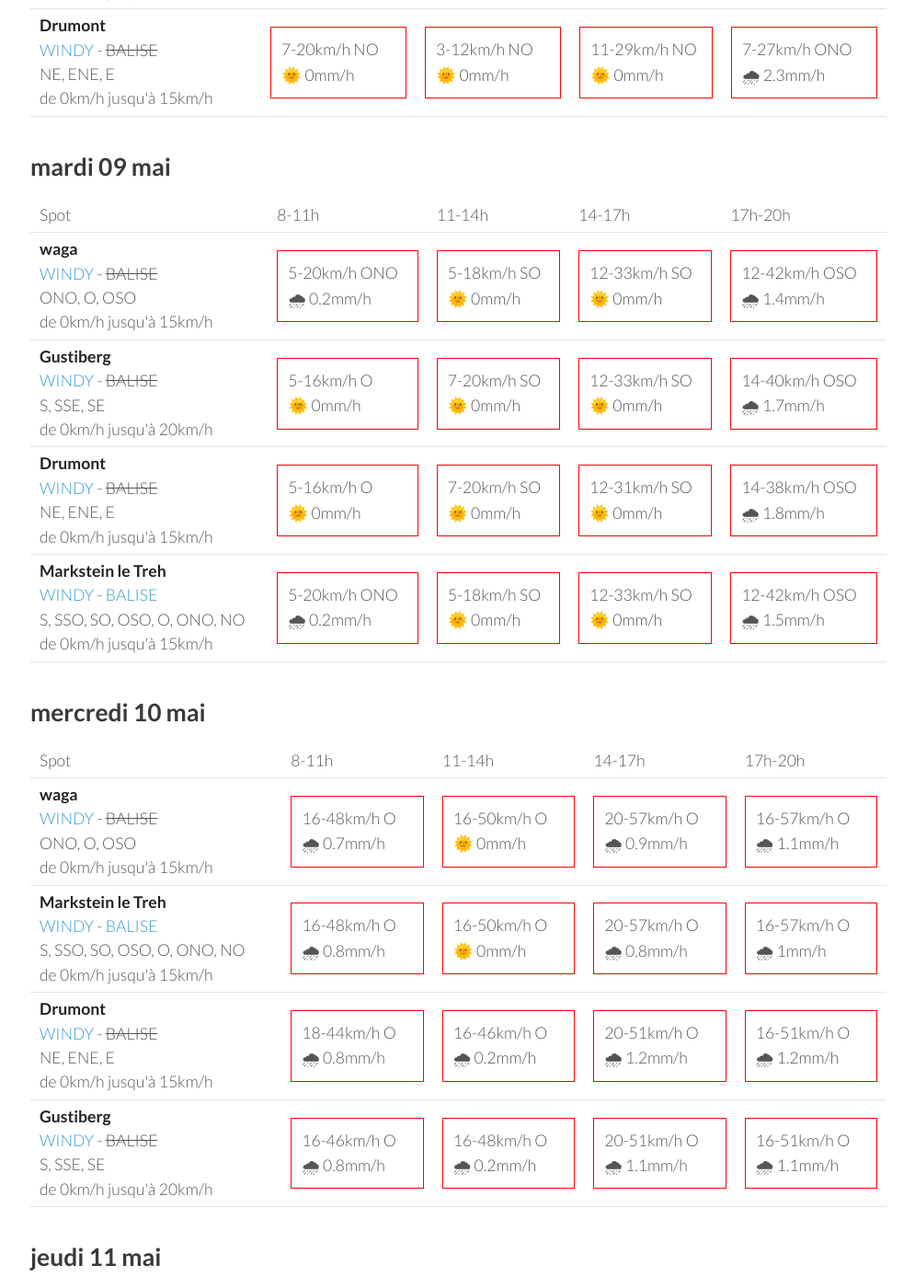
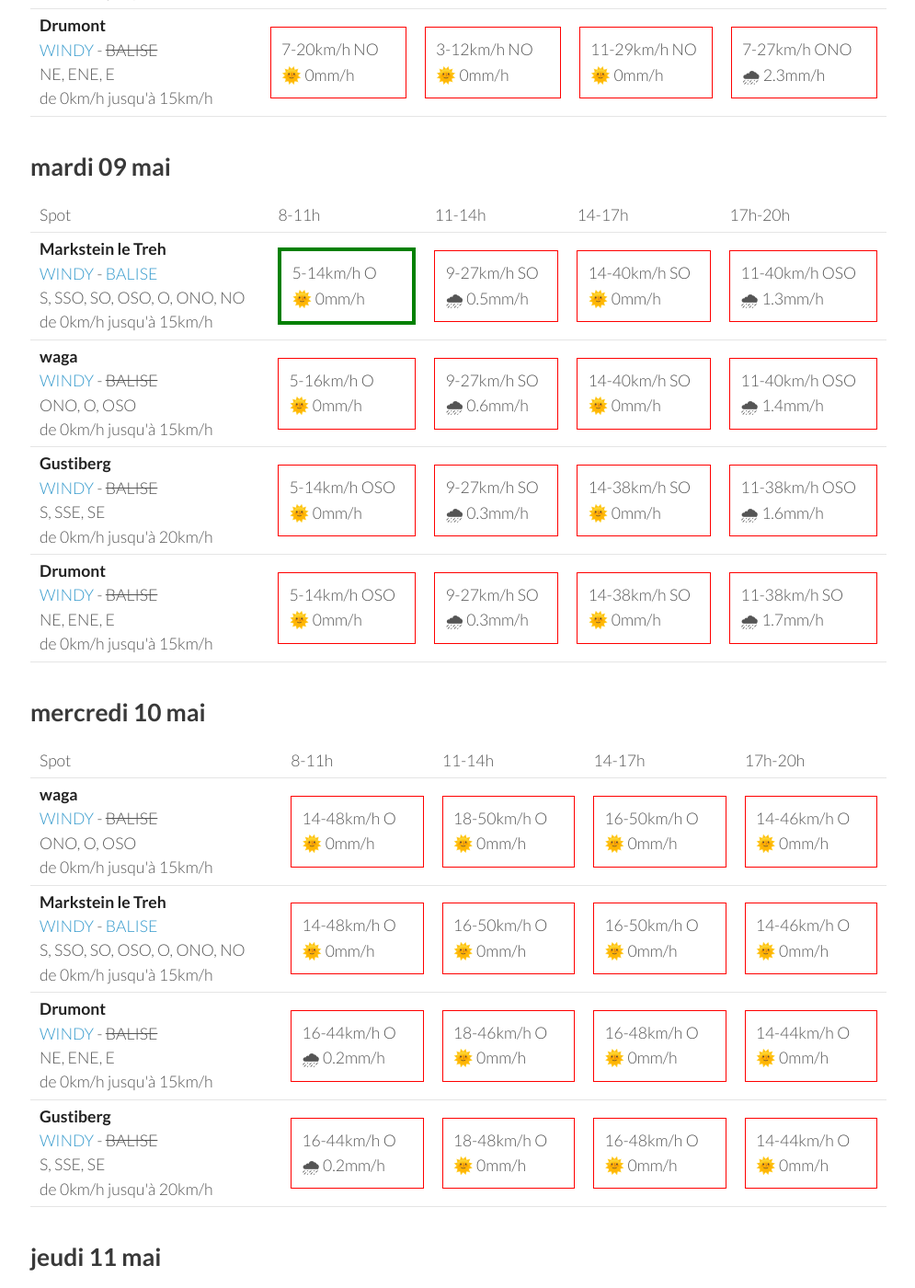
Before and after one commit to parapente-dans-le-nord/parapente-dans-le-nord.github.io, a Jekyll site: the page built from vosges.markdown, in a window 1280 px wide and 1400 px high, scrolled down 1299 px. Shown: the whole window at 92% size, without its empty margins (25-1020 px from the left). Built offline with Jekyll 4.4.1, drawn with Linux system fonts in a browser that asks for light colours; some of the changed text lies outside the part shown.

Commit message:
update index.markdown

```diff
--- a/vosges.markdown
+++ b/vosges.markdown
@@ -130,42 +130,42 @@ page mise à jour le dimanche 07 mai 13:16
       <td>17h-20h</td>
     </tr>
 <tr>
+        <td><strong>Markstein le Treh</strong><br><a href="https://windy.com/47.926/7.012?47.505,7.012,8,m:eY1agmQ">WINDY</a> - <span class=""><a href="http://www.balisemeteo.com/balise.php?idBalise=136">BALISE</a> </span><br> <span class="vent-favorable">S, SSO, SO, OSO, O, ONO, NO</span><br><span class="force-vent">de 0km/h jusqu'à 15km/h</span> </td>
+
+            <td><div class="flyable"><p>5-14km/h O</p><p>🌞 0mm/h</p></div></td>
+            <td><div class="not-flyable"><p>9-27km/h SO</p><p>🌧 0.5mm/h</p></div></td>
+            <td><div class="not-flyable"><p>14-40km/h SO</p><p>🌞 0mm/h</p></div></td>
+            <td><div class="not-flyable"><p>11-40km/h OSO</p><p>🌧 1.3mm/h</p></div></td>
+
+
+    </tr>
+<tr>
         <td><strong>waga</strong><br><a href="https://windy.com/47.903/6.996?47.900,6.983,15">WINDY</a> - <span class="no-balise"> BALISE </span><br> <span class="vent-favorable">ONO, O, OSO</span><br><span class="force-vent">de 0km/h jusqu'à 15km/h</span> </td>
 
-            <td><div class="not-flyable"><p>5-20km/h ONO</p><p>🌧 0.2mm/h</p></div></td>
-            <td><div class="not-flyable"><p>5-18km/h SO</p><p>🌞 0mm/h</p></div></td>
-            <td><div class="not-flyable"><p>12-33km/h SO</p><p>🌞 0mm/h</p></div></td>
-            <td><div class="not-flyable"><p>12-42km/h OSO</p><p>🌧 1.4mm/h</p></div></td>
+            <td><div class="not-flyable"><p>5-16km/h O</p><p>🌞 0mm/h</p></div></td>
+            <td><div class="not-flyable"><p>9-27km/h SO</p><p>🌧 0.6mm/h</p></div></td>
+            <td><div class="not-flyable"><p>14-40km/h SO</p><p>🌞 0mm/h</p></div></td>
+            <td><div class="not-flyable"><p>11-40km/h OSO</p><p>🌧 1.4mm/h</p></div></td>
 
 
     </tr>
 <tr>
         <td><strong>Gustiberg</strong><br><a href="https://windy.com/47.894/6.934?47.891,6.934,15,m:eYYagmI">WINDY</a> - <span class="no-balise"> BALISE </span><br> <span class="vent-favorable">S, SSE, SE</span><br><span class="force-vent">de 0km/h jusqu'à 20km/h</span> </td>
 
-            <td><div class="not-flyable"><p>5-16km/h O</p><p>🌞 0mm/h</p></div></td>
-            <td><div class="not-flyable"><p>7-20km/h SO</p><p>🌞 0mm/h</p></div></td>
-            <td><div class="not-flyable"><p>12-33km/h SO</p><p>🌞 0mm/h</p></div></td>
-            <td><div class="not-flyable"><p>14-40km/h OSO</p><p>🌧 1.7mm/h</p></div></td>
+            <td><div class="not-flyable"><p>5-14km/h OSO</p><p>🌞 0mm/h</p></div></td>
+            <td><div class="not-flyable"><p>9-27km/h SO</p><p>🌧 0.3mm/h</p></div></td>
+            <td><div class="not-flyable"><p>14-38km/h SO</p><p>🌞 0mm/h</p></div></td>
+            <td><div class="not-flyable"><p>11-38km/h OSO</p><p>🌧 1.6mm/h</p></div></td>
 
 
     </tr>
 <tr>
         <td><strong>Drumont</strong><br><a href="https://windy.com/47.898/6.919?47.687,6.919,9,m:eYYagmG">WINDY</a> - <span class="no-balise"> BALISE </span><br> <span class="vent-favorable">NE, ENE, E</span><br><span class="force-vent">de 0km/h jusqu'à 15km/h</span> </td>
 
-            <td><div class="not-flyable"><p>5-16km/h O</p><p>🌞 0mm/h</p></div></td>
-            <td><div class="not-flyable"><p>7-20km/h SO</p><p>🌞 0mm/h</p></div></td>
-            <td><div class="not-flyable"><p>12-31km/h SO</p><p>🌞 0mm/h</p></div></td>
-            <td><div class="not-flyable"><p>14-38km/h OSO</p><p>🌧 1.8mm/h</p></div></td>
-
-
-    </tr>
-<tr>
-        <td><strong>Markstein le Treh</strong><br><a href="https://windy.com/47.926/7.012?47.505,7.012,8,m:eY1agmQ">WINDY</a> - <span class=""><a href="http://www.balisemeteo.com/balise.php?idBalise=136">BALISE</a> </span><br> <span class="vent-favorable">S, SSO, SO, OSO, O, ONO, NO</span><br><span class="force-vent">de 0km/h jusqu'à 15km/h</span> </td>
-
-            <td><div class="not-flyable"><p>5-20km/h ONO</p><p>🌧 0.2mm/h</p></div></td>
-            <td><div class="not-flyable"><p>5-18km/h SO</p><p>🌞 0mm/h</p></div></td>
-            <td><div class="not-flyable"><p>12-33km/h SO</p><p>🌞 0mm/h</p></div></td>
-            <td><div class="not-flyable"><p>12-42km/h OSO</p><p>🌧 1.5mm/h</p></div></td>
+            <td><div class="not-flyable"><p>5-14km/h OSO</p><p>🌞 0mm/h</p></div></td>
+            <td><div class="not-flyable"><p>9-27km/h SO</p><p>🌧 0.3mm/h</p></div></td>
+            <td><div class="not-flyable"><p>14-38km/h SO</p><p>🌞 0mm/h</p></div></td>
+            <td><div class="not-flyable"><p>11-38km/h SO</p><p>🌧 1.7mm/h</p></div></td>
 
 
     </tr>
@@ -188,40 +188,40 @@ page mise à jour le dimanche 07 mai 13:16
 <tr>
         <td><strong>waga</strong><br><a href="https://windy.com/47.903/6.996?47.900,6.983,15">WINDY</a> - <span class="no-balise"> BALISE </span><br> <span class="vent-favorable">ONO, O, OSO</span><br><span class="force-vent">de 0km/h jusqu'à 15km/h</span> </td>
 
-            <td><div class="not-flyable"><p>16-48km/h O</p><p>🌧 0.7mm/h</p></div></td>
+            <td><div class="not-flyable"><p>14-48km/h O</p><p>🌞 0mm/h</p></div></td>
+            <td><div class="not-flyable"><p>18-50km/h O</p><p>🌞 0mm/h</p></div></td>
             <td><div class="not-flyable"><p>16-50km/h O</p><p>🌞 0mm/h</p></div></td>
-            <td><div class="not-flyable"><p>20-57km/h O</p><p>🌧 0.9mm/h</p></div></td>
-            <td><div class="not-flyable"><p>16-57km/h O</p><p>🌧 1.1mm/h</p></div></td>
+            <td><div class="not-flyable"><p>14-46km/h O</p><p>🌞 0mm/h</p></div></td>
 
 
     </tr>
 <tr>
         <td><strong>Markstein le Treh</strong><br><a href="https://windy.com/47.926/7.012?47.505,7.012,8,m:eY1agmQ">WINDY</a> - <span class=""><a href="http://www.balisemeteo.com/balise.php?idBalise=136">BALISE</a> </span><br> <span class="vent-favorable">S, SSO, SO, OSO, O, ONO, NO</span><br><span class="force-vent">de 0km/h jusqu'à 15km/h</span> </td>
 
-            <td><div class="not-flyable"><p>16-48km/h O</p><p>🌧 0.8mm/h</p></div></td>
+            <td><div class="not-flyable"><p>14-48km/h O</p><p>🌞 0mm/h</p></div></td>
             <td><div class="not-flyable"><p>16-50km/h O</p><p>🌞 0mm/h</p></div></td>
-            <td><div class="not-flyable"><p>20-57km/h O</p><p>🌧 0.8mm/h</p></div></td>
-            <td><div class="not-flyable"><p>16-57km/h O</p><p>🌧 1mm/h</p></div></td>
+            <td><div class="not-flyable"><p>16-50km/h O</p><p>🌞 0mm/h</p></div></td>
+            <td><div class="not-flyable"><p>14-46km/h O</p><p>🌞 0mm/h</p></div></td>
 
 
     </tr>
 <tr>
         <td><strong>Drumont</strong><br><a href="https://windy.com/47.898/6.919?47.687,6.919,9,m:eYYagmG">WINDY</a> - <span class="no-balise"> BALISE </span><br> <span class="vent-favorable">NE, ENE, E</span><br><span class="force-vent">de 0km/h jusqu'à 15km/h</span> </td>
 
-            <td><div class="not-flyable"><p>18-44km/h O</p><p>🌧 0.8mm/h</p></div></td>
-            <td><div class="not-flyable"><p>16-46km/h O</p><p>🌧 0.2mm/h</p></div></td>
-            <td><div class="not-flyable"><p>20-51km/h O</p><p>🌧 1.2mm/h</p></div></td>
-            <td><div class="not-flyable"><p>16-51km/h O</p><p>🌧 1.2mm/h</p></div></td>
+            <td><div class="not-flyable"><p>16-44km/h O</p><p>🌧 0.2mm/h</p></div></td>
+            <td><div class="not-flyable"><p>18-46km/h O</p><p>🌞 0mm/h</p></div></td>
+            <td><div class="not-flyable"><p>16-48km/h O</p><p>🌞 0mm/h</p></div></td>
+            <td><div class="not-flyable"><p>14-44km/h O</p><p>🌞 0mm/h</p></div></td>
 
 
     </tr>
 <tr>
         <td><strong>Gustiberg</strong><br><a href="https://windy.com/47.894/6.934?47.891,6.934,15,m:eYYagmI">WINDY</a> - <span class="no-balise"> BALISE </span><br> <span class="vent-favorable">S, SSE, SE</span><br><span class="force-vent">de 0km/h jusqu'à 20km/h</span> </td>
 
-            <td><div class="not-flyable"><p>16-46km/h O</p><p>🌧 0.8mm/h</p></div></td>
-            <td><div class="not-flyable"><p>16-48km/h O</p><p>🌧 0.2mm/h</p></div></td>
-            <td><div class="not-flyable"><p>20-51km/h O</p><p>🌧 1.1mm/h</p></div></td>
-            <td><div class="not-flyable"><p>16-51km/h O</p><p>🌧 1.1mm/h</p></div></td>
+            <td><div class="not-flyable"><p>16-44km/h O</p><p>🌧 0.2mm/h</p></div></td>
+            <td><div class="not-flyable"><p>18-48km/h O</p><p>🌞 0mm/h</p></div></td>
+            <td><div class="not-flyable"><p>16-48km/h O</p><p>🌞 0mm/h</p></div></td>
+            <td><div class="not-flyable"><p>14-44km/h O</p><p>🌞 0mm/h</p></div></td>
 
 
     </tr>
```
Also changed, not shown: other parts of vosges.markdown (+1 -1 lines).
